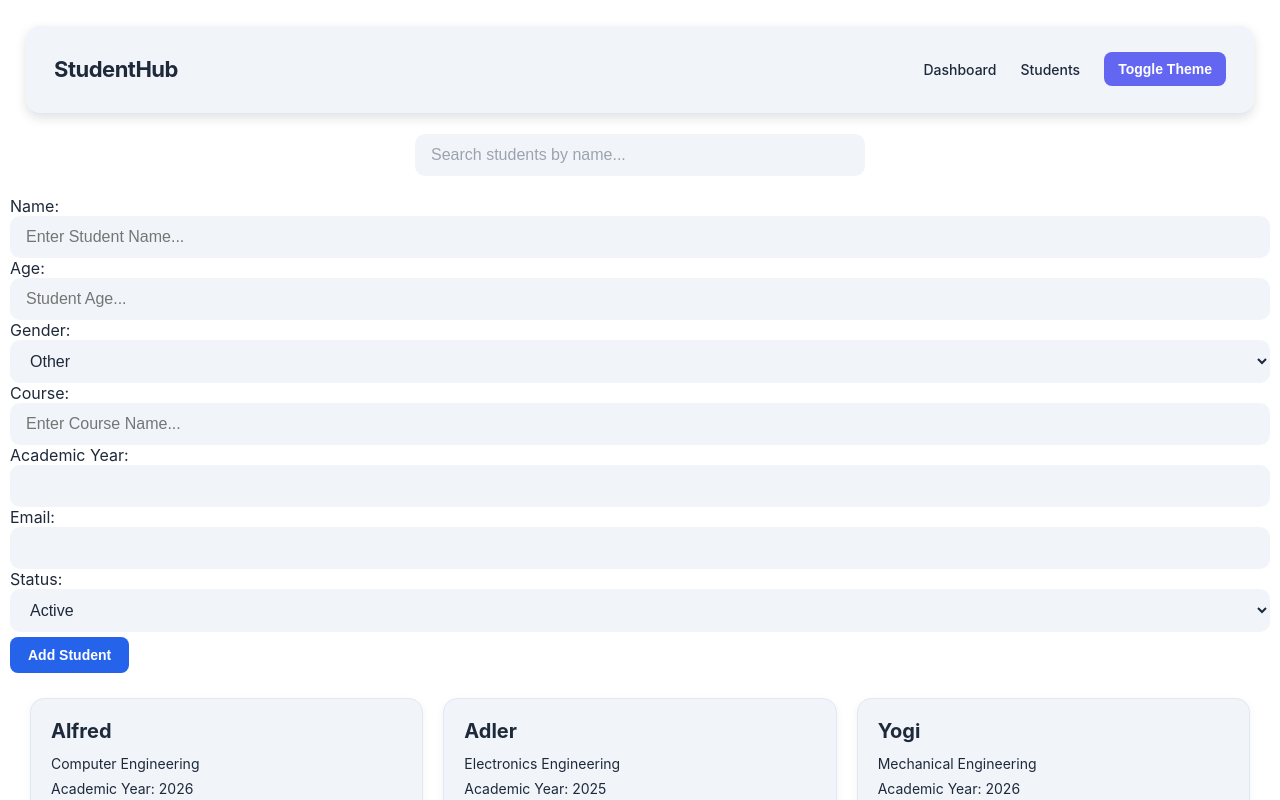
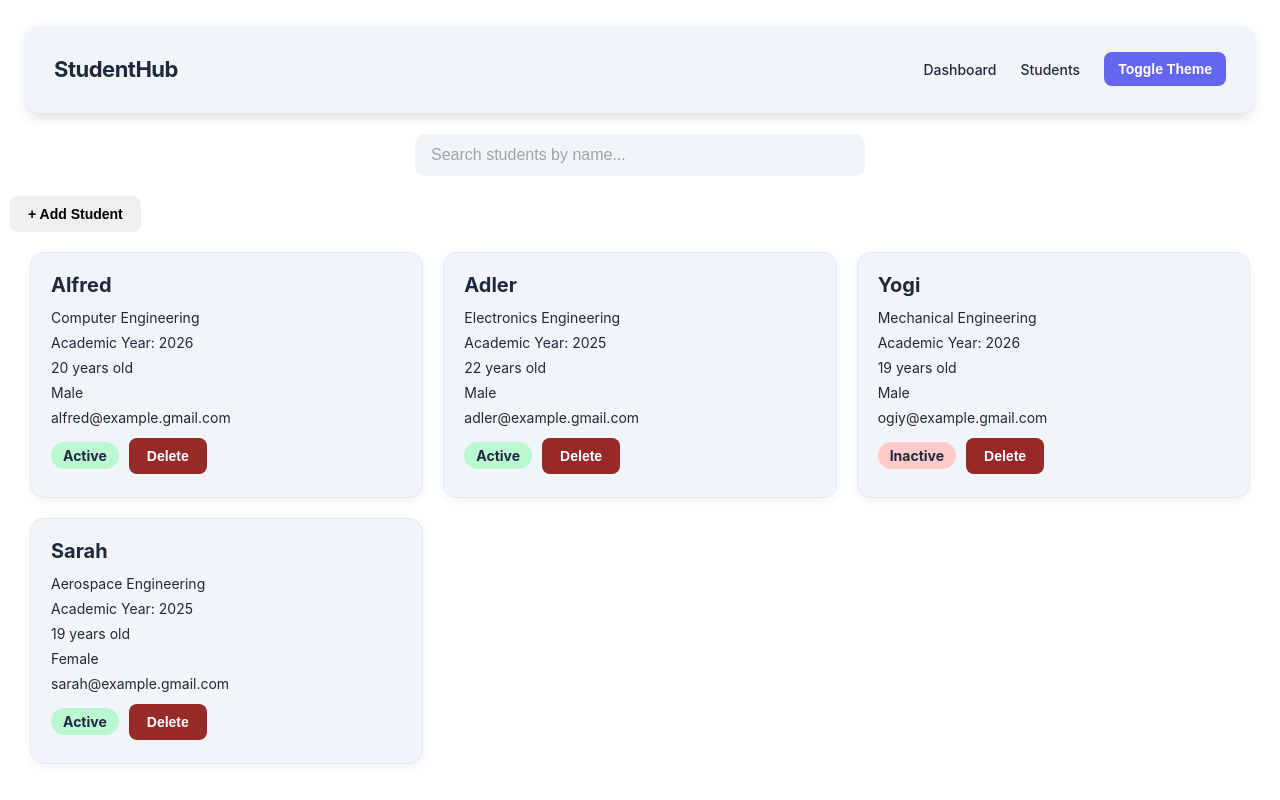
Before and after one commit to aliz-bhattarai-001/student-dashboard, a React (Vite) app: page / in a window 1280 px wide. Shown: the top 800 px of the page. Built offline with nearby package versions, Linux system fonts and the light colour scheme.

Commit message:
Added: student form Modal (separated form from the main content)

```diff
--- a/src/App.css
+++ b/src/App.css
@@ -44,3 +44,33 @@ main {
     min-height: 100vh;
     transition: background-color 0.25s ease, color 0.25s ease;
 }
+
+:root.light-theme {
+    --background-color: #ffffff;
+    --surface-color: #f1f5f9;
+    --text-color: #1e293b;
+    --border-color: #e2e8f0;
+    --primary-color: #2563eb;
+    --focus-shadow: 0 0 0 3px rgba(37, 99, 235, 0.15);
+
+    --active-stat-background-color: #bbf7d0;
+    --active-stat-color: #14532d;
+
+    --inactive-stat-background-color: #fecaca;
+    --inactive-stat-color: #7f1d1d;
+}
+
+:root.dark-theme {
+    --background-color: #0f172a;
+    --surface-color: #1e293b;
+    --text-color: #f1f5f9;
+    --border-color: #334155;
+    --primary-color: #60a5fa;
+    --focus-shadow: 0 0 0 3px rgba(96, 165, 250, 0.2);
+
+    --active-stat-background-color: #14532d;
+    --active-stat-color: #bbf7d0;
+
+    --inactive-stat-background-color: #7f1d1d;
+    --inactive-stat-color: #fecaca;
+}
--- a/src/App.tsx
+++ b/src/App.tsx
@@ -1,17 +1,36 @@
 import { StudentList } from "./components/StudentList"
 import { students, navElements } from "./data/data"
 import { NavBar } from "./components/Navbar"
-import { useState } from "react";
+import { useEffect, useState } from "react";
 import { SearchBar } from "./components/SearchBar";
 import type { Student, StudentFormData } from "./types/student";
 import { AddStudentForm } from "./components/AddStudentForm";
 import "./App.css"
 
+import { Modal } from "./components/Modal/Modal";
+
 export default function App() {
 
     const [searchTerm, setSearchTerm] = useState("");
     const [studentList, setStudentList] = useState(students);
-    const [theme, setTheme] = useState<"light" | "dark">("light");
+
+    // localStorage is the browsers storage that allows user to save settings. using keyvalue pairs
+    // set, get, remove + Item or clear (to clear all)
+    const [theme, setTheme] = useState<"light" | "dark">(() => {
+        const savedTheme = localStorage.getItem("student-dashboard-theme"); //getting dashboard theme using the key
+
+        return savedTheme === "dark" ? "dark" : "light"; // verifying again which theme to apply initially.
+    });
+
+    const [isAddStudentOpen, setIsAddStudentOpen] = useState(false);
+
+    const handleOpenAddStudent = () => {
+        setIsAddStudentOpen(true);
+    };
+
+    const handleCloseAddStudent = () => {
+        setIsAddStudentOpen(false);
+    };
 
 
     const filteredStudents = studentList.filter(student =>
@@ -73,19 +92,42 @@ export default function App() {
 
 
     const handleToggleTheme = () => {
-        setTheme(currentTheme =>
-            currentTheme === "light" ? "dark" : "light"
-        );
+        const nextTheme = theme === "light" ? "dark" : "light";
+
+        setTheme(nextTheme);
+
+        localStorage.setItem("student-dashboard-theme", nextTheme);
     }; // func toggleTheme()
+
+
+    useEffect(() => {
+        document.documentElement.className =
+            theme === "dark" ? "dark-theme" : "light-theme";
+    }, [theme]);
+
 
     return (
         <>
-            <main className={theme === "dark" ? "dark-theme" : "light-theme"}>
-                <NavBar navElements={navElements} onToggleTheme={handleToggleTheme} />
-                <SearchBar onSearchChange={setSearchTerm} searchTerm={searchTerm} />
-                <AddStudentForm onAddStudent={addStudentHandler} />
-                <StudentList students={filteredStudents} onDeleteStudent={deleteStudentHandler} />
-            </main>
+            <div className={theme === "dark" ? "dark-theme" : "light-theme"}>
+                <main >
+                    <NavBar navElements={navElements} onToggleTheme={handleToggleTheme} />
+                    <SearchBar onSearchChange={setSearchTerm} searchTerm={searchTerm} />
+                    <button onClick={handleOpenAddStudent}>
+                        + Add Student
+                    </button>
+                    {/* // conditionalRendering of Modal */}
+                    {isAddStudentOpen && (
+                        <Modal>
+                            <h2>Add Student Details: </h2>
+                            <AddStudentForm
+                                onAddStudent={addStudentHandler}
+                                onCancel={handleCloseAddStudent}
+                            />
+                        </Modal>
+                    )}
+                    <StudentList students={filteredStudents} onDeleteStudent={deleteStudentHandler} />
+                </main>
+            </div>
         </>
     )
 }
--- a/src/components/AddStudentForm.module.css
+++ b/src/components/AddStudentForm.module.css
@@ -1,34 +1,128 @@
+.studentForm {
+    width: 100%;
+}
+
+.formGrid {
+    display: grid;
+    grid-template-columns: repeat(2, minmax(0, 1fr));
+    gap: 18px 16px;
+}
+
+.formField {
+    display: flex;
+    flex-direction: column;
+    gap: 7px;
+    min-width: 0;
+}
+
+.fullWidth {
+    grid-column: 1 / -1;
+}
+
+.formField label {
+    color: var(--text-color);
+    font-size: 14px;
+    font-weight: 600;
+}
+
 .formInput {
     width: 100%;
     box-sizing: border-box;
-    padding: 12px 16px;
-    border: 1px solid #d1d5db;
-    border-radius: 10px;
-    background-color: #ffffff;
-    color: #1f2937;
-    font-size: 16px;
+
+    padding: 11px 13px;
+
+    border: 1px solid var(--border-color);
+    border-radius: 9px;
+
+    background-color: var(--background-color);
+    color: var(--text-color);
+
+    font-family: inherit;
+    font-size: 14px;
+
     outline: none;
-    transition: background-color 0.2s ease, box-shadow 0.2s ease;
+
+    transition:
+        border-color 0.2s ease,
+        box-shadow 0.2s ease,
+        background-color 0.2s ease;
+}
+
+.formInput:focus {
+    border-color: var(--primary-color);
+    box-shadow: var(--focus-shadow);
+}
+
+.formInput::placeholder {
+    color: #94a3b8;
+}
+
+.formActions {
+    display: flex;
+    justify-content: flex-end;
+    align-items: center;
+    gap: 12px;
+    margin-top: 6px;
+}
+
+.cancelButton {
+    padding: 11px 20px;
+    border: 1px solid var(--border-color);
+    border-radius: 9px;
+
+    background-color: var(--surface-color);
+    color: var(--text-color);
+
+    font-size: 14px;
+    font-weight: 600;
+    cursor: pointer;
+
+    transition: background-color 0.2s ease;
+}
+
+.cancelButton:hover {
+    background-color: var(--border-color);
 }
 
 .addButton {
-    background-color: #2563eb;
+    padding: 11px 20px;
+
+    border: none;
+    border-radius: 9px;
+
+    background-color: var(--primary-color);
     color: white;
-    margin-top: 5px;
-    margin-bottom: 5px;
+
+    font-size: 14px;
+    font-weight: 600;
+
+    cursor: pointer;
+
+    transition:
+        background-color 0.2s ease,
+        transform 0.2s ease;
 }
 
 .addButton:hover {
-    background-color: #1d4ed8;
+    filter: brightness(0.9);
 }
 
-.formInput {
-    background-color: var(--surface-color);
-    color: var(--text-color);
-    border: var(--border-color);
+.addButton:active {
+    transform: scale(0.97);
 }
 
-.formInput:focus {
-    border-color: #6366f1;
-    box-shadow: 0 0 0 3px rgba(99, 102, 241, 0.15);
+.addButton:focus-visible {
+    outline: 3px solid var(--primary-color);
+    outline-offset: 3px;
 }
+
+/* Responsive layout */
+@media (max-width: 480px) {
+    .formGrid {
+        grid-template-columns: 1fr;
+    }
+
+    .fullWidth {
+        grid-column: auto;
+    }
+}
--- a/src/components/AddStudentForm.tsx
+++ b/src/components/AddStudentForm.tsx
@@ -3,7 +3,7 @@ import type { AddStudentFormProps, StudentFormData } from "../types/student"
 import styles from "./AddStudentForm.module.css"
 import type { SubmitEvent } from "react";
 
-export function AddStudentForm({ onAddStudent }: AddStudentFormProps) {
+export function AddStudentForm({ onAddStudent, onCancel }: AddStudentFormProps) {
     const [formData, setFormData] = useState<StudentFormData>({
         name: "",
         age: "",
@@ -47,108 +47,129 @@ export function AddStudentForm({ onAddStudent }: AddStudentFormProps) {
     }
 
     return (
-        <>
-            <section className={styles.studentForm}>
-                <form
-                    onSubmit={handleSubmit}
-                >
-                    <label htmlFor="name">Name: </label>
+        <section className={styles.studentForm}>
+            <form onSubmit={handleSubmit} className={styles.formGrid}>
+
+                <div className={`${styles.formField} ${styles.fullWidth}`}>
+                    <label htmlFor="name">Full Name</label>
                     <input
                         required
                         id="name"
                         className={styles.formInput}
                         type="text"
-                        placeholder="Enter Student Name..."
+                        placeholder="Enter student name..."
                         value={formData.name}
-                        onChange={(ev) => { handleChange("name", ev.target.value) }}
-                    ></input>
+                        onChange={(ev) => handleChange("name", ev.target.value)}
+                    />
+                </div>
 
-                    <label htmlFor="age">Age: </label>
+                <div className={styles.formField}>
+                    <label htmlFor="age">Age</label>
                     <input
                         required
                         id="age"
-
                         min="15"
                         className={styles.formInput}
                         type="number"
-                        placeholder="Student Age..."
+                        placeholder="Student age..."
                         value={formData.age}
-                        onChange={(ev) => { handleChange("age", ev.target.value) }}
-                    ></input>
+                        onChange={(ev) => handleChange("age", ev.target.value)}
+                    />
+                </div>
 
-
-                    <label htmlFor="gender">Gender:</label>
+                <div className={styles.formField}>
+                    <label htmlFor="gender">Gender</label>
                     <select
                         required
                         id="gender"
                         className={styles.formInput}
                         value={formData.gender}
-                        onChange={(ev) => {
+                        onChange={(ev) =>
                             handleChange("gender", ev.target.value as StudentFormData["gender"])
-                        }}
+                        }
                     >
                         <option value="Male">Male</option>
                         <option value="Female">Female</option>
                         <option value="Other">Other</option>
                     </select>
+                </div>
 
-                    <label htmlFor="course">Course: </label>
+                <div className={`${styles.formField} ${styles.fullWidth}`}>
+                    <label htmlFor="course">Course</label>
                     <input
                         required
                         id="course"
                         className={styles.formInput}
                         type="text"
-                        placeholder="Enter Course Name..."
+                        placeholder="Enter course name..."
                         value={formData.course}
-                        onChange={(ev) => { handleChange("course", ev.target.value) }}
-                    ></input>
+                        onChange={(ev) => handleChange("course", ev.target.value)}
+                    />
+                </div>
 
-                    <label htmlFor="academicYear">Academic Year:</label>
+                <div className={styles.formField}>
+                    <label htmlFor="academicYear">Academic Year</label>
                     <input
                         required
                         id="academicYear"
                         className={styles.formInput}
                         type="number"
                         min="1"
+                        placeholder="e.g. 2026"
                         value={formData.academicYear}
-                        onChange={(ev) => {
+                        onChange={(ev) =>
                             handleChange("academicYear", ev.target.value)
-                        }}
+                        }
                     />
+                </div>
 
-                    <label htmlFor="email">Email:</label>
-                    <input
-                        id="email"
-                        className={styles.formInput}
-                        type="email"
-                        value={formData.email}
-                        onChange={(ev) => {
-                            handleChange("email", ev.target.value)
-                        }}
-                    />
-
-
-                    <label htmlFor="status">Status:</label>
+                <div className={styles.formField}>
+                    <label htmlFor="status">Status</label>
                     <select
                         required
                         id="status"
                         className={styles.formInput}
                         value={formData.status}
-                        onChange={(ev) => {
-
+                        onChange={(ev) =>
                             handleChange("status", ev.target.value as StudentFormData["status"])
-                        }}
+                        }
                     >
                         <option value="Active">Active</option>
                         <option value="Inactive">Inactive</option>
                     </select>
+                </div>
 
+                <div className={`${styles.formField} ${styles.fullWidth}`}>
+                    <label htmlFor="email">Email Address</label>
+                    <input
+                        id="email"
+                        className={styles.formInput}
+                        type="email"
+                        placeholder="Enter email address..."
+                        value={formData.email}
+                        onChange={(ev) => handleChange("email", ev.target.value)}
+                    />
+                </div>
 
+                <div className={`${styles.formActions} ${styles.fullWidth}`}>
+                    <button
+                        className={styles.cancelButton}
+                        type="button"
+                        onClick={onCancel}
+                    >
+                        Cancel
+                    </button>
 
-                    <button className={styles.addButton} type="submit">Add Student</button>
-                </form>
-            </section>
+                    <button
+                        className={styles.addButton}
+                        type="submit"
+                    >
+                        Add Student
+                    </button>
+                </div>
 
-        </>
-    ) // return AddStudentForm
+            </form>
+        </section>
+    );
+    // return AddStudentForm
 } // func AddStudentForm() : ReactNode
--- /dev/null
+++ b/src/components/Modal/Modal.tsx
@@ -0,0 +1,15 @@
+import { createPortal } from "react-dom";
+import type { ModalProps } from "../../types/student";
+import styles from "./Modal.module.css";
+
+export function Modal({ children}: ModalProps) {
+    return createPortal(
+        <div className={styles.modalBackdrop}>
+            <div className={styles.modalContent}>
+                {children}
+            </div>
+        </div>,
+        document.body
+
+    ); // return
+} // React Component: <Modal></Modal>
--- a/src/components/StudentCard.module.css
+++ b/src/components/StudentCard.module.css
@@ -12,6 +12,7 @@
         color 0.25s ease,
         border-color 0.25s ease;
 }
+
 .studentCard:hover {
     transform: translateY(-14px);
     /* translates y to -16px (16px up) on hover */
@@ -39,16 +40,17 @@
 
     font-size: 12px;
     font-weight: 700;
+    margin-left: 10px;
 }
 
 .statusActive {
-    background-color: #dcfce7;
-    color: #166534;
+    background-color: var(--active-stat-background-color);
+    color: var(--active-stat-color);
 }
 
 .statusInactive {
-    background-color: #fee2e2;
-    color: #991b1b;
+    background-color: var(--inactive-stat-background-color);
+    color: var(--inactive-stat-color);
 }
 
 .studentName {
@@ -58,3 +60,13 @@
 .studentCard p {
     color: var(--text-color);
 }
+
+.deleteButton {
+    background-color: #982929;
+    color: white;
+    margin-left: 10px;
+}
+
+.deleteButton:hover {
+    background-color: #b91c1c;
+}
```
Also changed, not shown: src/components/Modal/Modal.module.css (added, +48 -0 lines), src/components/StudentList.module.css (+0 -9 lines), src/types/student.ts (+9 -1 lines).
